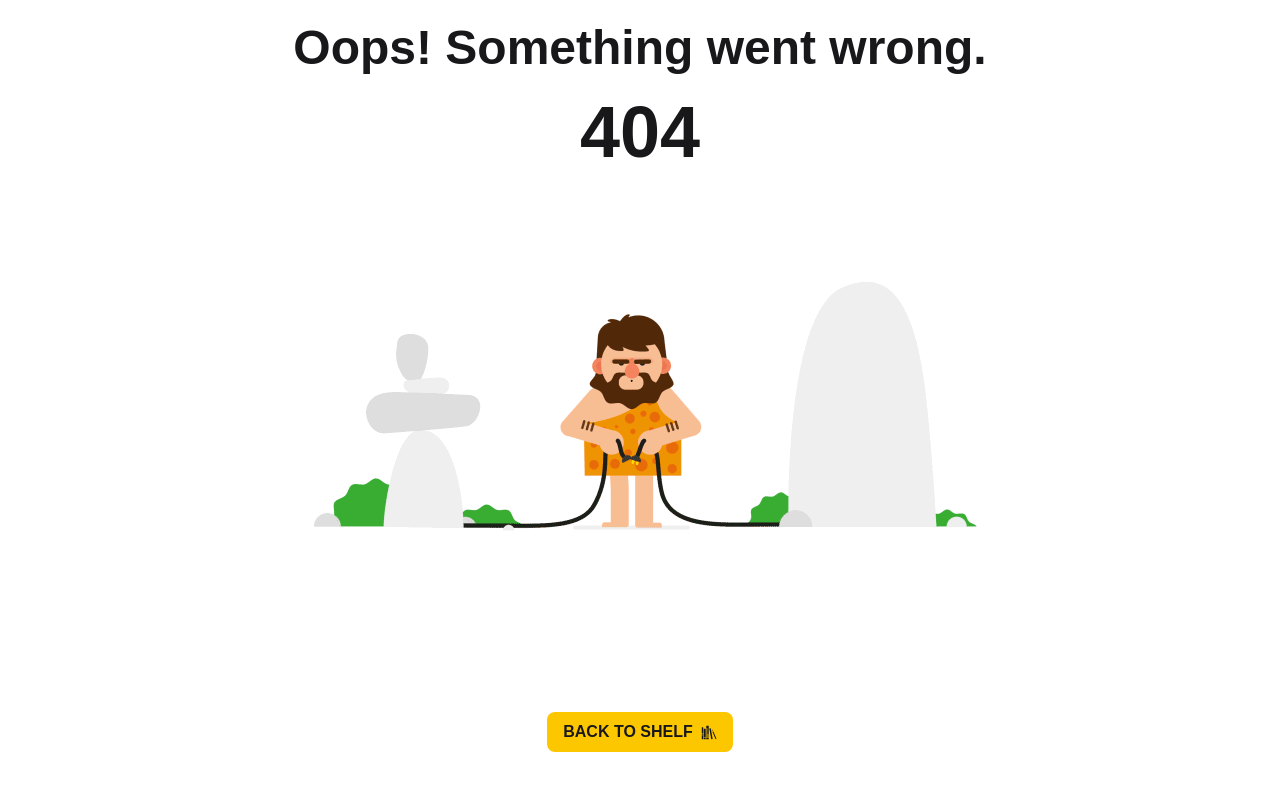
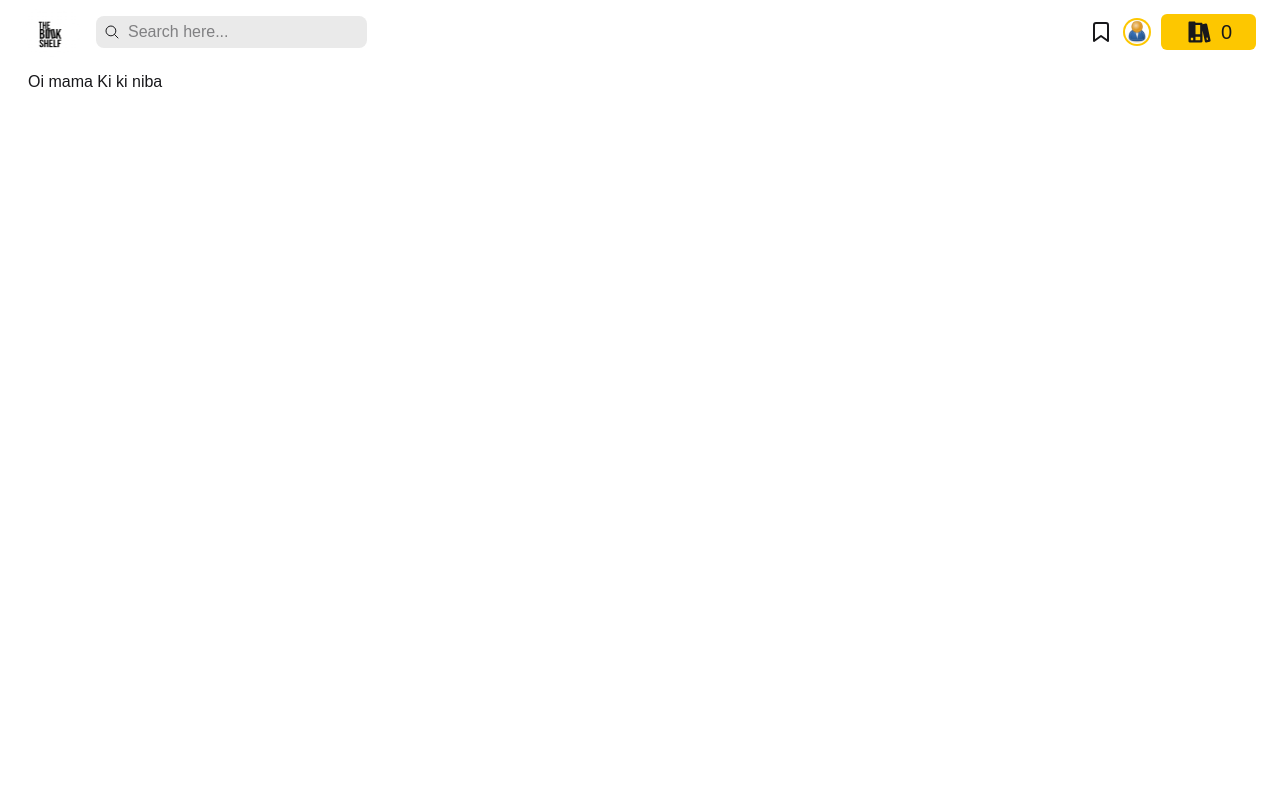
Before and after one commit to Arittro7/the-bookshelf-client, a React (Vite) app: page /orders in a window 1280 px wide. Before the commit this address had no page. Shown: the top 790 px of the page. Built offline with nearby package versions, Linux system fonts and the light colour scheme.

Commit message:
Navbar complete

```diff
--- /dev/null
+++ b/src/Components/Order.jsx
@@ -0,0 +1,10 @@
+
+const Order = () => {
+  return (
+    <div>
+      <h1>Oi mama Ki ki niba</h1>
+    </div>
+  );
+};
+
+export default Order;
--- a/src/Pages/Shared/Navbar.jsx
+++ b/src/Pages/Shared/Navbar.jsx
@@ -9,7 +9,7 @@ import { useState } from "react";
 
 const navbarDropdown = [
   {name: "Dashboard", Link: "/dashboard"},
-  {name: "Orders", Link: "/order"},
+  {name: "Orders", Link: "/orders"},
   {name: "Cart", Link: "/cart"},
   {name: "Check Out", Link: "/checkout"},
 ]
@@ -30,7 +30,7 @@ const Navbar = () => {
           </Link>
           <div className=" relative flex items-center gap-2">
             <IoSearchOutline className="absolute left-2"/>
-            <input type="text" name="" className="bg-[#EAEAEA] md:w-full w-[122px] px-8 py-1 rounded-lg" placeholder="Search here..." />
+            <input type="text" name="" className="bg-[#EAEAEA] md:w-full w-[120px] px-8 py-1 rounded-lg" placeholder="Search here..." />
           </div>
         </div>
         {/* right side */}
@@ -38,7 +38,7 @@ const Navbar = () => {
           <button className="hidden sm:block">
             <FiBookmark className="size-6"/>
           </button>
-          <div>
+          <div className="relative">
             {
               currentUser ? <>
               <button onClick={() => setIsDropdownOpen(!isDropdownOpen)}>
@@ -47,13 +47,15 @@ const Navbar = () => {
               {/* dropdown */}
               {
                 isDropdownOpen && (
-                  <div>
+                  <div className="absolute bg-yellow-400 py-2 px-4 rounded-md top-10 md:-left-1 -left-8">
                     <ul>
                       {
                         navbarDropdown.map((item) =>(
-                         <li key={item.name}>
+                         <li key={item.name} onClick={()=> setIsDropdownOpen(false)}>
                           <Link to={item.Link}>
-                          {item.name}
+                          <div className="uppercase font-semibold hover:border-b-2">
+                            {item.name}
+                          </div>
                           </Link>
                          </li>
                         ))
--- a/src/routes/router.jsx
+++ b/src/routes/router.jsx
@@ -2,6 +2,7 @@ import { createBrowserRouter } from "react-router-dom";
 import Home from "../Pages/Home/Home";
 import ErrorPage from "../Components/ErrorPage/ErrorPage";
 import Root from "../Layout/Root";
+import Order from "../Components/Order";
 
 const router = createBrowserRouter([
   {
@@ -12,6 +13,10 @@ const router = createBrowserRouter([
       {
         path: "/",
         element: <Home></Home>
+      },
+      {
+        path: "/orders",
+        element: <Order></Order>
       }
     ]
   },
```
